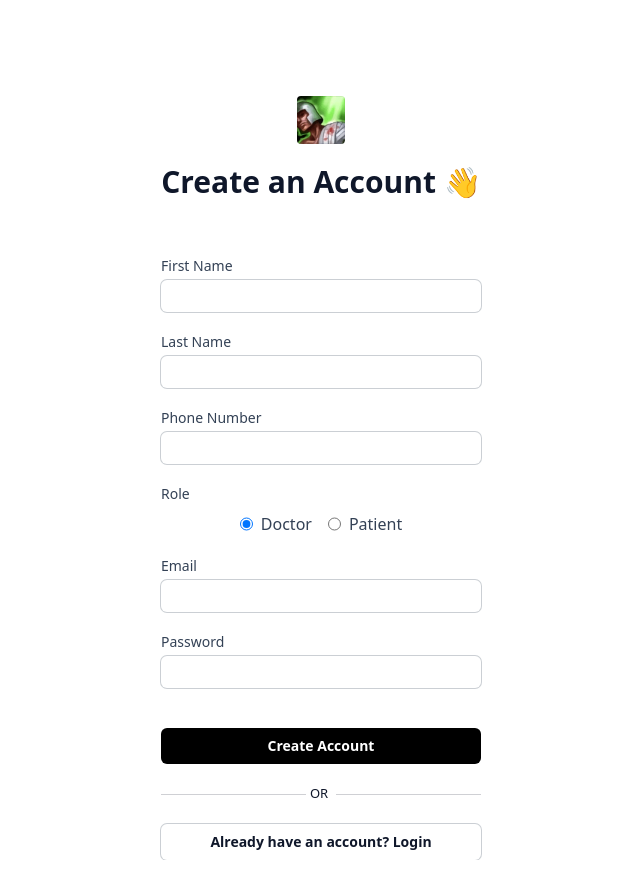
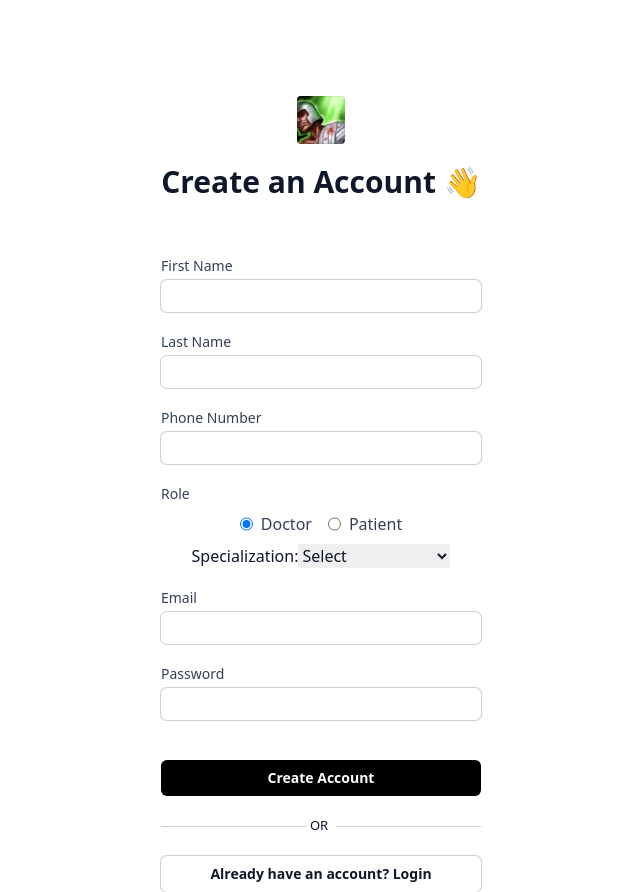
Before and after one commit to HieuHongHao/CS520-Patient-Tracker, a React (Vite) app in the folder frontend/: page /register in a window 1280 px wide. Both pictures are taken after a click on the radio button 565 px from the left and 524 px from the top of the page. Shown: the whole page, without its empty margins (319-959 px from the left). Before the commit the page ends 860 px from the top, so only its background shows below. Built offline with nearby package versions, Linux system fonts and the light colour scheme; no server answers.

Commit message:
register add private fields

```diff
--- a/frontend/src/pages/LoginPage/Register.jsx
+++ b/frontend/src/pages/LoginPage/Register.jsx
@@ -116,6 +116,38 @@ export default function RegisterPage() {
           </label>
         </div>
 
+        <div className='flex self-center mt-2'>
+          {registerInfo.role === 'Doctor' && (
+            <label>
+              Specialization:
+              <select value={registerInfo.specialization}
+                onChange={(e) => setRegisterInfo(prev => ({ ...prev, specialization: e.target.value }))}
+              >
+                <option value="">Select</option>
+                <option value="cardiology">Cardiology</option>
+                <option value="dermatology">Dermatology</option>
+                <option value="endocrinology">Endocrinology</option>
+                <option value="gastroenterology">Gastroenterology</option>
+                <option value="hematology">Hematology</option>
+                <option value="neurology">Neurology</option>
+                <option value="oncology">Oncology</option>
+                <option value="pediatrics">Pediatrics</option>
+                <option value="rheumatology">Rheumatology</option>
+                <option value="urology">Urology</option>
+              </select>
+            </label>
+          )}
+
+          {registerInfo.role === 'Patient' && (
+            <label>
+              Date of Birth:
+              <input type="date" value={registerInfo.dob}
+                onChange={(e) => setRegisterInfo(prev => ({ ...prev, dob: e.target.value }))}
+              />
+            </label>
+          )}
+        </div>
+
         <div className="text-sm font-medium text-slate-700 self-center w-1/4 mt-5">
           Email
         </div>
```
Also changed, not shown: 1 other file (tests, documents, lock files or other folders).
